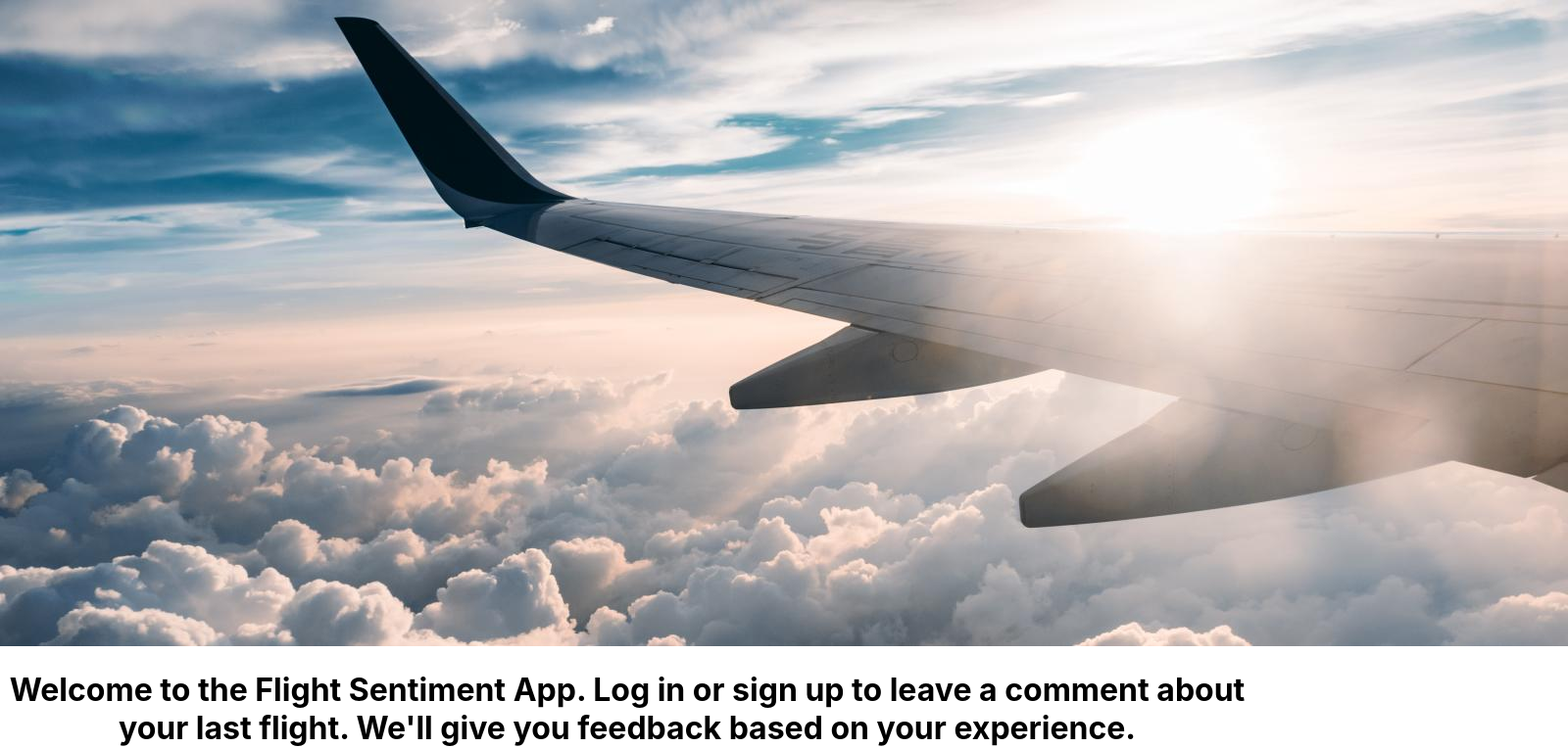
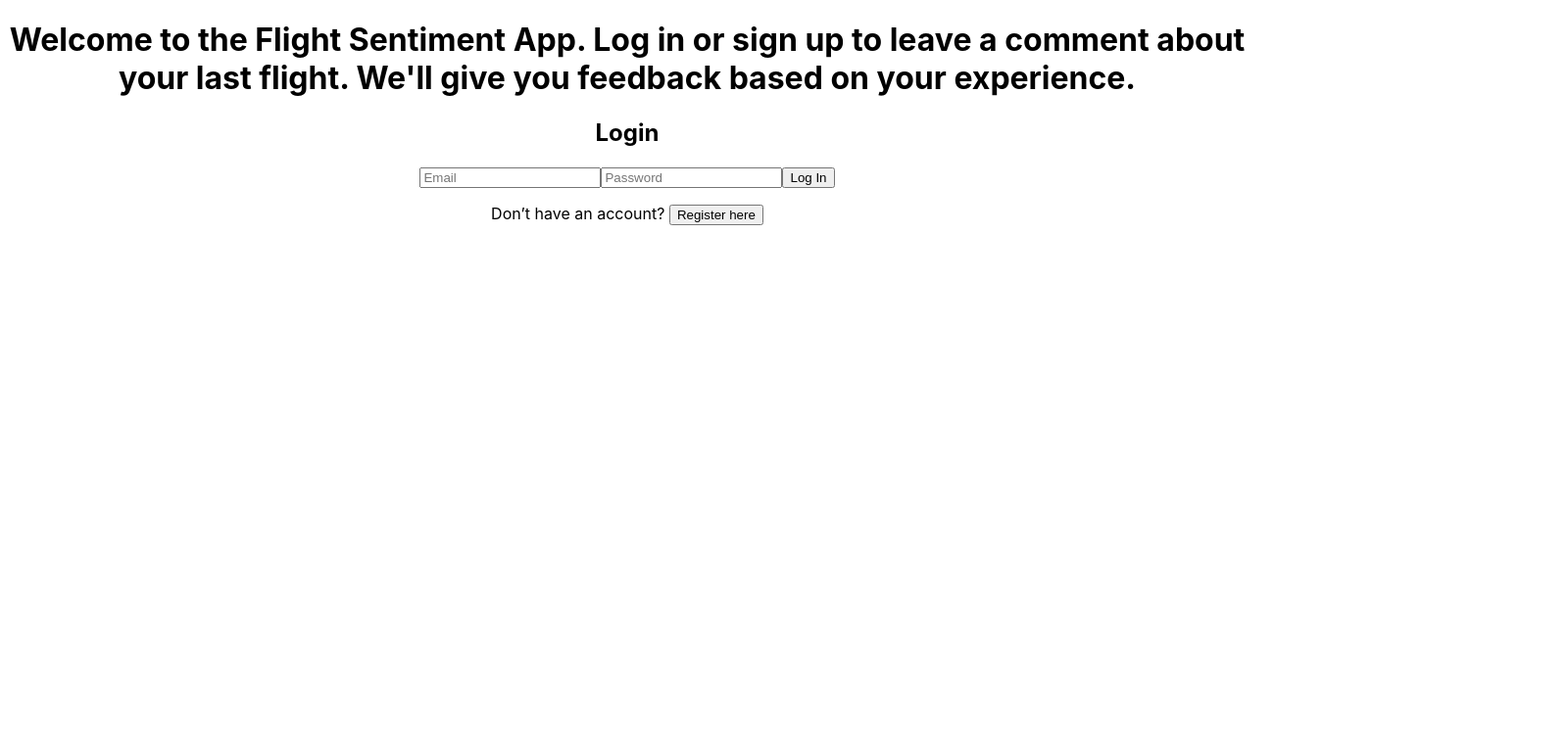
Before and after one commit to AlvaroGamundi/frontend_app_flights, a React (Create React App) app: page / in a window 1280 px wide. Shown: the top 764 px of the page at 98% size, 1600 px wide, since content can reach past the window. Built offline with nearby package versions, Linux system fonts and the light colour scheme.

Commit message:
interface 3

```diff
--- a/src/App.js
+++ b/src/App.js
@@ -2,7 +2,6 @@ import React, { useState } from 'react';
 import Register from './components/Registro';
 import Login from './components/Login';
 import Prediction from './components/Prediccion';
-import banner from './assets/banner.png'; // usa la tuya aquí
 import './App.css';
 
 function App() {
@@ -22,14 +21,14 @@ function App() {
 
   return (
     <div className="App">
-      <img src={banner} alt="Banner" className="banner-image" />
-
+      <div className="hero-banner">
         {!loggedIn && (
           <h1 className="typewriter">
             Welcome to the Flight Sentiment App. Log in or sign up to leave a comment
             about your last flight. We'll give you feedback based on your experience.
           </h1>
         )}
+      </div>
 
       {loggedIn ? (
         <Prediction onLogout={onLogout} />
```
Lines whose indentation alone changed are shown as unchanged.
